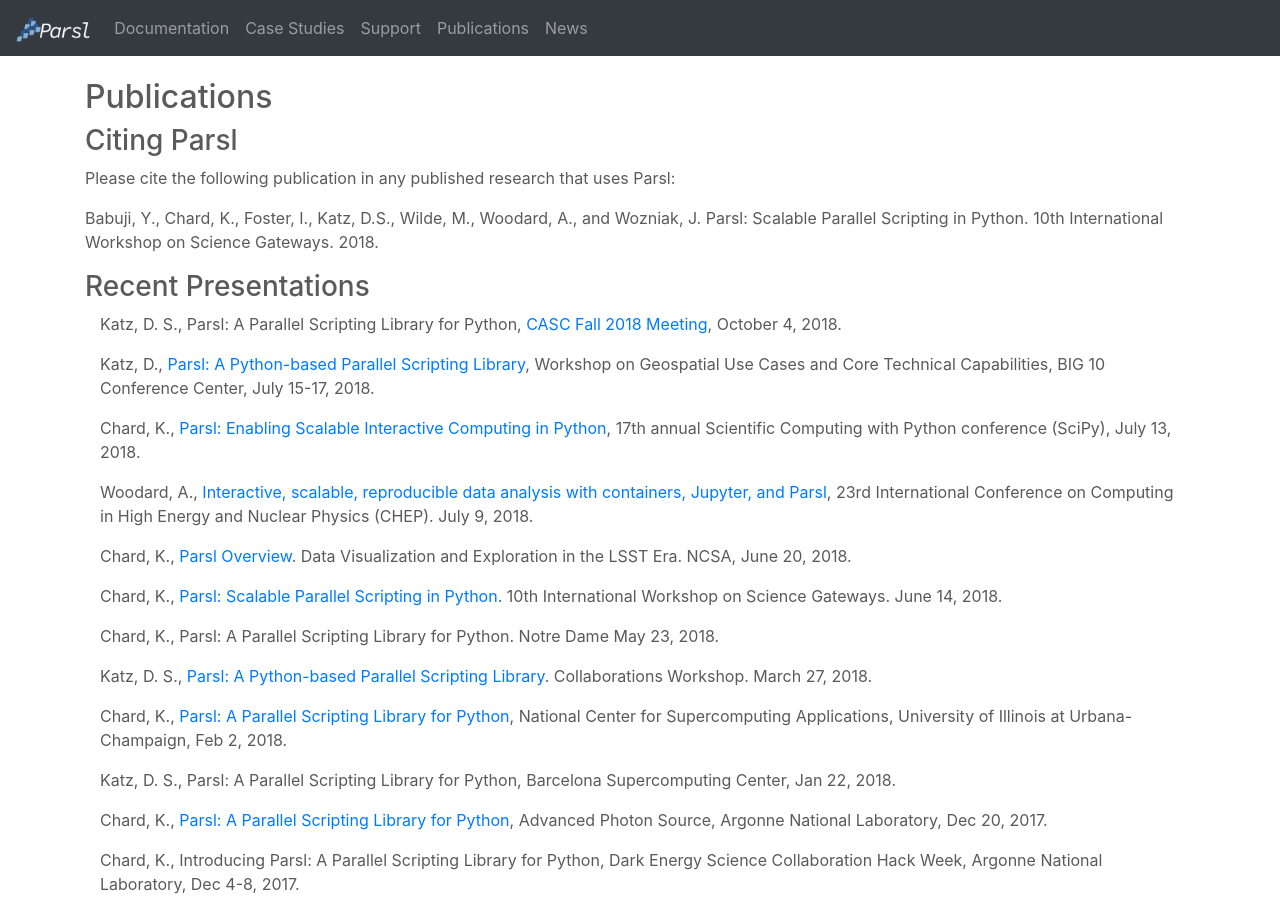
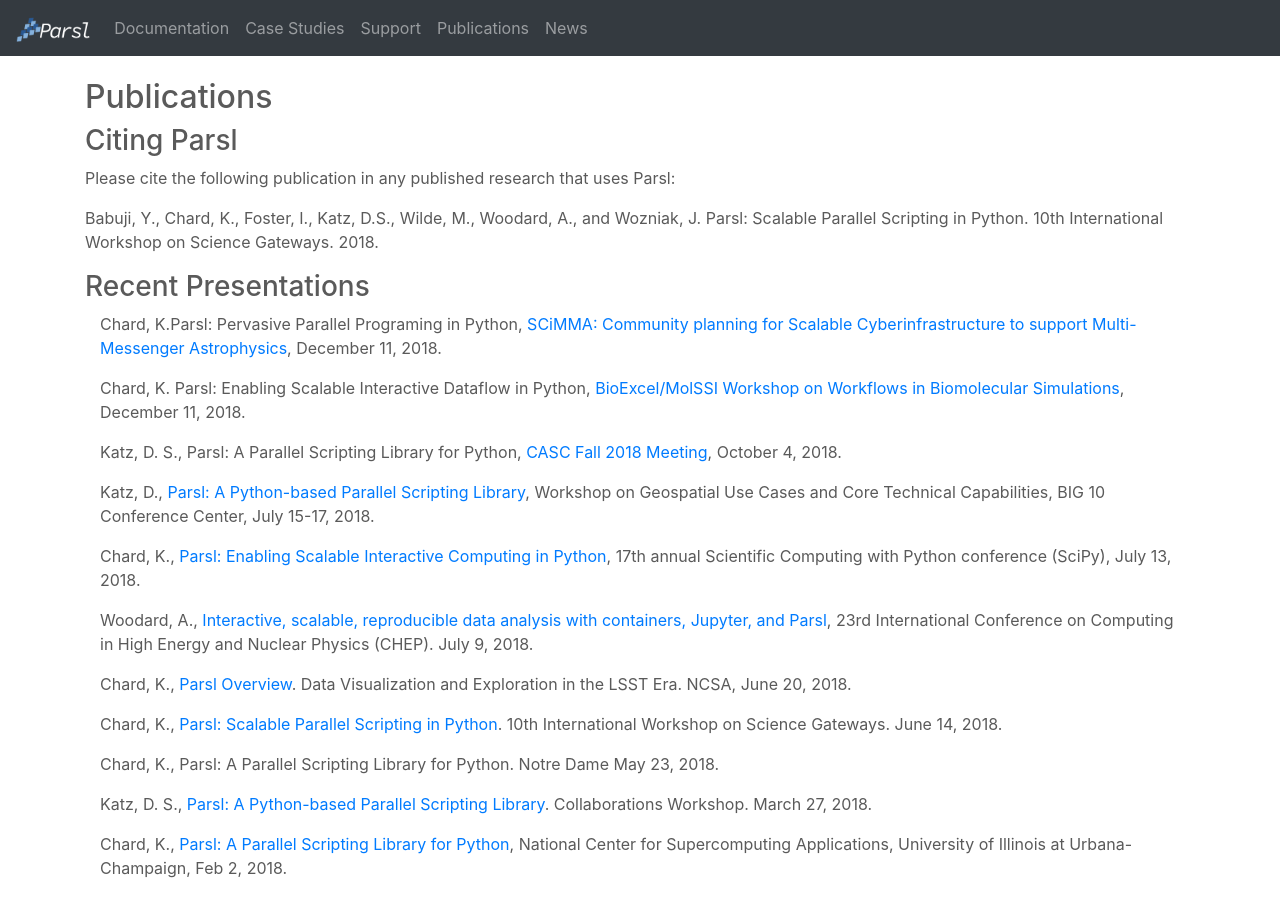
Before and after one commit to Parsl/parsl.github.io, a Jekyll site: the page built from publications.html, in a window 1280 px wide and 900 px high. Built offline with Jekyll 4.4.1, drawn with Linux system fonts in a browser that asks for light colours.

Commit message:
Update publications.html

```diff
--- a/publications.html
+++ b/publications.html
@@ -141,6 +141,12 @@
 		<h3>Recent Presentations</h3>
                 <div class="media col-sm-12">
                     <div class="media-body">
+		   	<p>Chard, K.Parsl: Pervasive Parallel Programing in Python</a>,
+			<a href="https://scimma.org/events/nyc2019.html">SCiMMA: Community planning for Scalable Cyberinfrastructure to support Multi-Messenger Astrophysics</a>,
+                        December 11, 2018.</p>
+	   	        <p>Chard, K. Parsl: Enabling Scalable Interactive Dataflow in Python</a>,
+			<a href="https://www.dropbox.com/sh/l4gk430060ua15d/AABrMQkosgRqPn1juQMhtGHca?dl=0&preview=Kyle++-+18-11+Parsl-MolSSI.pdf">BioExcel/MolSSI Workshop on Workflows in Biomolecular Simulations</a>,
+                        December 11, 2018.</p>
                         <p>Katz, D. S., Parsl: A Parallel Scripting Library for Python</a>,
 			<a href="https://casc.org/events/EventDetails.aspx?id=1056296">CASC Fall 2018 Meeting</a>,
                         October 4, 2018.</p>
```
